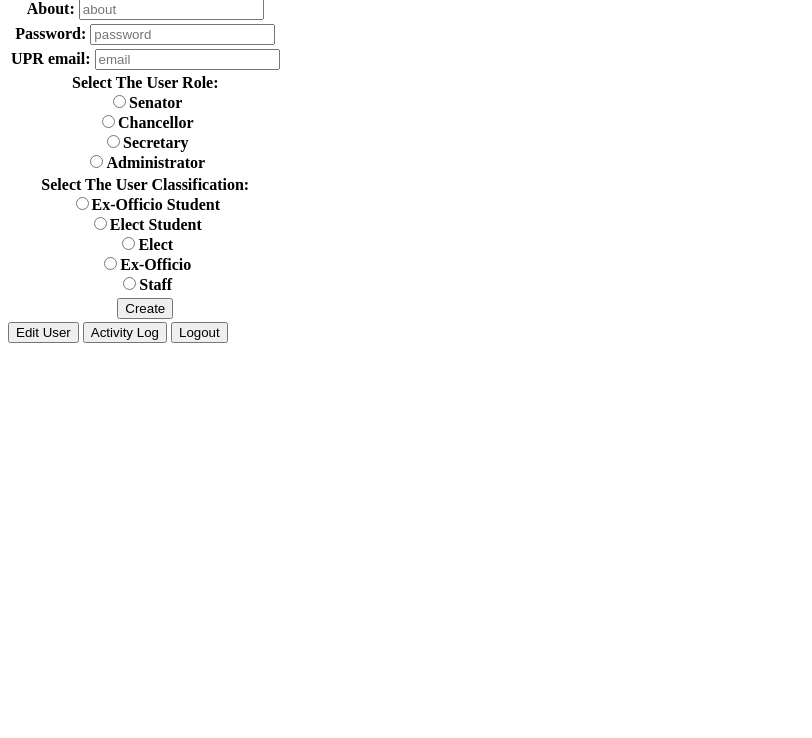
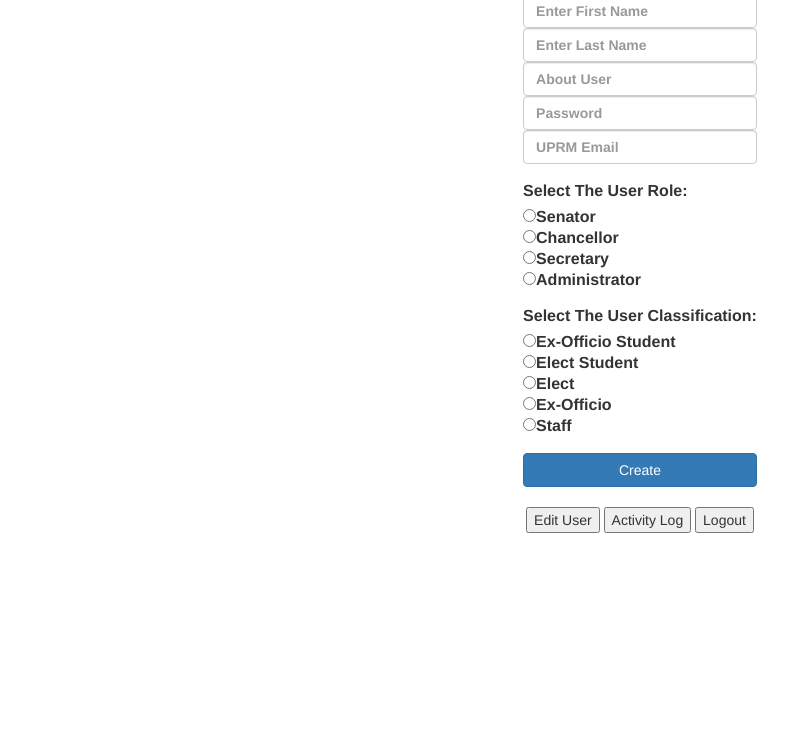
Before and after one commit to Y-E-R-A/WhitestoneLocal, a plain HTML site: page Whitestone_app/pages/createUser.html in a window 1280 px wide. Shown: the part 62-800 px from the top of the page, without its empty margins (0-812 px from the left). Drawn offline with nearby package versions, Linux system fonts and the light colour scheme.

Commit message:
Styling changes

```diff
--- a/Whitestone_app/pages/createUser.html
+++ b/Whitestone_app/pages/createUser.html
@@ -1,25 +1,36 @@
+<head>
+    <link rel="stylesheet" href="https://maxcdn.bootstrapcdn.com/bootstrap/3.4.0/css/bootstrap.min.css">
+  <script src="https://maxcdn.bootstrapcdn.com/bootstrap/3.4.0/js/bootstrap.min.js"></script>
+</head>
 
-<body ng-app="">
+<body>
+
+    <center>
+        <div class="container" >
+
+            <div class="card-header">
+				<h3>Create New User</h3>
+            </div>
 <table bgcolor="#FFFFFF">
     <tbody>
         <tr>
-            <th><label> <b>Name:  </b></label><input ng-model="createUserCtrl.first_name" placeholder="Enter Meeting Name"></th>
+            <th><input ng-model="createUserCtrl.first_name" class="form-control" placeholder="Enter First Name"></th>
         </tr>
         <tr>
-            <th><label> <b>Last:  </b></label><input ng-model="createUserCtrl.last_name" placeholder="Enter Last Name" ></th>
+            <th><input ng-model="createUserCtrl.last_name" class="form-control" placeholder="Enter Last Name" ></th>
         </tr>
         <tr>
-            <th><label> <b>About:  </b></label><input ng-model="createUserCtrl.about" placeholder= "about" ></th>
+            <th><input ng-model="createUserCtrl.about" class="form-control" placeholder= "About User" ></th>
         </tr>
         <tr>
-            <th><label> <b>Password:  </b></label><input ng-model="createUserCtrl.password" placeholder= "password" ></th>
+            <th><input ng-model="createUserCtrl.password" class="form-control"  placeholder= "Password" ></th>
         </tr>
         <tr>
-            <th><label> <b>UPR email:  </b></label><input ng-model="createUserCtrl.email" placeholder="email"></th>
+            <th><input ng-model="createUserCtrl.email" class="form-control"  placeholder="UPRM Email "></th>
         </tr>
         <tr>
 
-            <th><label> <b>Select The User Role:  </b></label><br>
+            <th><label> <b><br>Select The User Role:  </b></label><br>
 
                 <input type="radio" ng-model="createUserCtrl.role" value="Senator">Senator
                 <br>
@@ -32,7 +43,7 @@
             </th>
         </tr>
         <tr>
-            <th><label> <b>Select The User Classification:  </b></label><br>
+            <th><label> <b><br>Select The User Classification:  </b></label><br>
 
                 <input type="radio" ng-model="createUserCtrl.title" value="Ex-Officio Student">Ex-Officio Student
                 <br>
@@ -47,14 +58,20 @@
             </th>
         </tr>
         <tr>
-            <th>
-            <button type="submit" name="action" ng-click="createUserCtrl.createNewCredentials()">Create</button>
+            <th><br>
+            <button class="btn btn-primary btn-block"  type="submit" name="action" ng-click="createUserCtrl.createNewCredentials()">Create</button>
         </th>
         </tr>
 
     </tbody>
 </table>
+
+    <br>
     <button type="submit" name="action" ng-click="createUserCtrl.editUserRedirect()">Edit User</button>
     <button type="submit" name="action" ng-click="createUserCtrl.activityLogRedirect()">Activity Log</button>
     <button type="submit" name="action" ng-click="createUserCtrl.logOut()">Logout</button>
+
+
+        </div>
+    </center>
 </body>
```
